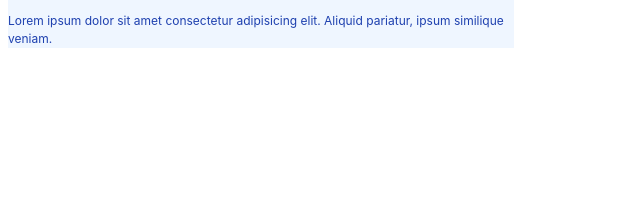
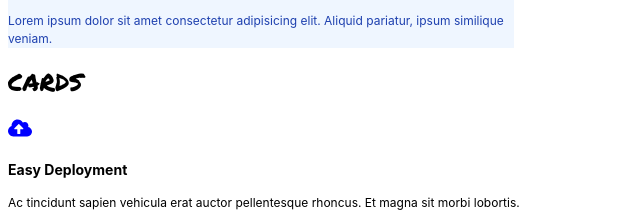
Before and after one commit to lee-injae/component-library, a React (Vite) app: page / in a window 1280 px wide. Shown: the part 3083-3304 px from the top of the page, without its empty margins (0-640 px from the left). Before the commit the page ends 3143 px from the top, so only its background shows below. Built offline with nearby package versions, Linux system fonts and the light colour scheme.

Commit message:
Card component basics created and working

```diff
--- a/package.json
+++ b/package.json
@@ -12,7 +12,8 @@
   "dependencies": {
     "classnames": "^2.3.2",
     "react": "^18.2.0",
-    "react-dom": "^18.2.0"
+    "react-dom": "^18.2.0",
+    "react-icons": "^4.12.0"
   },
   "devDependencies": {
     "@types/react": "^18.2.15",
--- a/src/App.css
+++ b/src/App.css
@@ -5,7 +5,7 @@ body{
 
 /* font */
 
-h1, h2, h3, h4 {
+h1, h2 {
   font-family: 'Permanent Marker', cursive;
 }
 
@@ -25,6 +25,10 @@ h1, h2, h3, h4 {
   width: 48px;
   height: 48px;
   border-radius: 6px;
+}
+
+.cloud-upload-icon {
+  font-size: 2em;
 }
 
 /* Variant */
--- a/src/App.jsx
+++ b/src/App.jsx
@@ -4,47 +4,16 @@ import Badge from "./components/Badge/Badge"
 import Banner from "./components/Banner/Banner"
 import Card from "./components/Card/Card"
 
+import { FaCloudUploadAlt } from "react-icons/fa";
+import { IconContext } from "react-icons";
 
-const badgeColors = ["gray", "red", "yellow", "green", "blue", "indigo", "purple", "pink" ]
+import { data } from "./data.jsx"
 
-const bannerData = [
-  {
-    "status" : "success",
-    "imgUrl" : "/assets/check-circle.png",
-    "alt" : "icon",
-    "msg": "Congratulations!",
-    "subtitle": "Lorem ipsum dolor sit amet consectetur adipisicing elit. Aliquid pariatur, ipsum similique veniam."
-  },
-  {
-    "status" : "warning",
-    "imgUrl" : "/assets/warning-exclamation.png",
-    "alt" : "icon",
-    "msg": "Attention",
-    "subtitle": "Lorem ipsum dolor sit amet consectetur adipisicing elit. Aliquid pariatur, ipsum similique veniam quo totam eius aperiam dolorum."
-  },
-  {
-    "status" : "error",
-    "imgUrl" : "/assets/x-circle.png",
-    "alt" : "icon",
-    "msg": "There is a prioblem with your application",
-    "subtitle": "Lorem ipsum dolor sit amet consectetur adipisicing elit. Aliquid pariatur, ipsum similique veniam quo totam eius aperiam dolorum."
 
-  },
-  {
-    "status" : "neutral",
-    "imgUrl" : "/assets/blue-info.png",
-    "alt" : "icon",
-    "msg": "Update available",
-    "subtitle": "Lorem ipsum dolor sit amet consectetur adipisicing elit. Aliquid pariatur, ipsum similique veniam."
-  }
-]
-
-const bannerColors = ["green", "yellow", "red", "indigo"]
-
-const bannerTitles = ["Congratulations!", "Attention", "There is a prioblem with your application", "Update available"]
-const bannerSubtitles = ["Lorem ipsum dolor sit amet consectetur adipisicing elit. Aliquid pariatur, ipsum similique veniam.", "Lorem ipsum dolor sit amet consectetur adipisicing elit. Aliquid pariatur, ipsum similique veniam quo totam eius aperiam dolorum." ]
 
 function App() {
+
+  const {badgeColors, bannerData, cardData} = data
 
   const createBadges = (variant) => {
     return badgeColors.map(color => (
@@ -68,6 +37,17 @@ function App() {
     ))
   }
 
+  const createCards = (cardData) => {
+      return cardData.map(data => (
+        <Card key={data.title}>
+          <h3>{data.title}</h3>
+          <p>{data.text}</p>
+        </Card>
+      ))
+  }
+
+
+  const card = createCards(cardData)
   const bannersWithoutSubtitles = createBanners(bannerData)
   const bannersWithSubtitles = createBanners(bannerData, true)
   const squareBadges = createBadges("square")
@@ -91,6 +71,15 @@ function App() {
         {bannersWithoutSubtitles}
         {bannersWithSubtitles}
       </div>
+      <IconContext.Provider value={{ color: "blue", className: "global-class-name" }}>
+        <div>
+          <h1>CARDS</h1>
+          <FaCloudUploadAlt
+                className="cloud-upload-icon"
+           />
+          {card}
+        </div>
+      </IconContext.Provider>
     </>
   )
 }
--- a/src/components/Card/Card.jsx
+++ b/src/components/Card/Card.jsx
@@ -1,5 +1,12 @@
 import React from "react"
 
-export default function Card(){
-    return
+
+export default function Card(  { children } ){
+    return (
+            <div>
+                {children}
+            </div>
+
+
+    )
 }
--- /dev/null
+++ b/src/data.jsx
@@ -0,0 +1,53 @@
+const data = {
+    badgeColors: [
+        "gray",
+        "red",
+        "yellow",
+         "green",
+         "blue",
+         "indigo",
+         "purple",
+         "pink"
+    ],
+
+    bannerData: [
+        {
+            "status" : "success",
+            "imgUrl" : "/assets/check-circle.png",
+            "alt" : "icon",
+            "msg": "Congratulations!",
+            "subtitle": "Lorem ipsum dolor sit amet consectetur adipisicing elit. Aliquid pariatur, ipsum similique veniam."
+          },
+          {
+            "status" : "warning",
+            "imgUrl" : "/assets/warning-exclamation.png",
+            "alt" : "icon",
+            "msg": "Attention",
+            "subtitle": "Lorem ipsum dolor sit amet consectetur adipisicing elit. Aliquid pariatur, ipsum similique veniam quo totam eius aperiam dolorum."
+          },
+          {
+            "status" : "error",
+            "imgUrl" : "/assets/x-circle.png",
+            "alt" : "icon",
+            "msg": "There is a prioblem with your application",
+            "subtitle": "Lorem ipsum dolor sit amet consectetur adipisicing elit. Aliquid pariatur, ipsum similique veniam quo totam eius aperiam dolorum."
+
+          },
+          {
+            "status" : "neutral",
+            "imgUrl" : "/assets/blue-info.png",
+            "alt" : "icon",
+            "msg": "Update available",
+            "subtitle": "Lorem ipsum dolor sit amet consectetur adipisicing elit. Aliquid pariatur, ipsum similique veniam."
+          }
+    ],
+
+    cardData: [
+        {
+          title: "Easy Deployment",
+          text: "Ac tincidunt sapien vehicula erat auctor pellentesque rhoncus. Et magna sit morbi lobortis."
+        }
+    ]
+}
+
+export { data }
```
Also changed, not shown: 1 other file (tests, documents, lock files or other folders).
